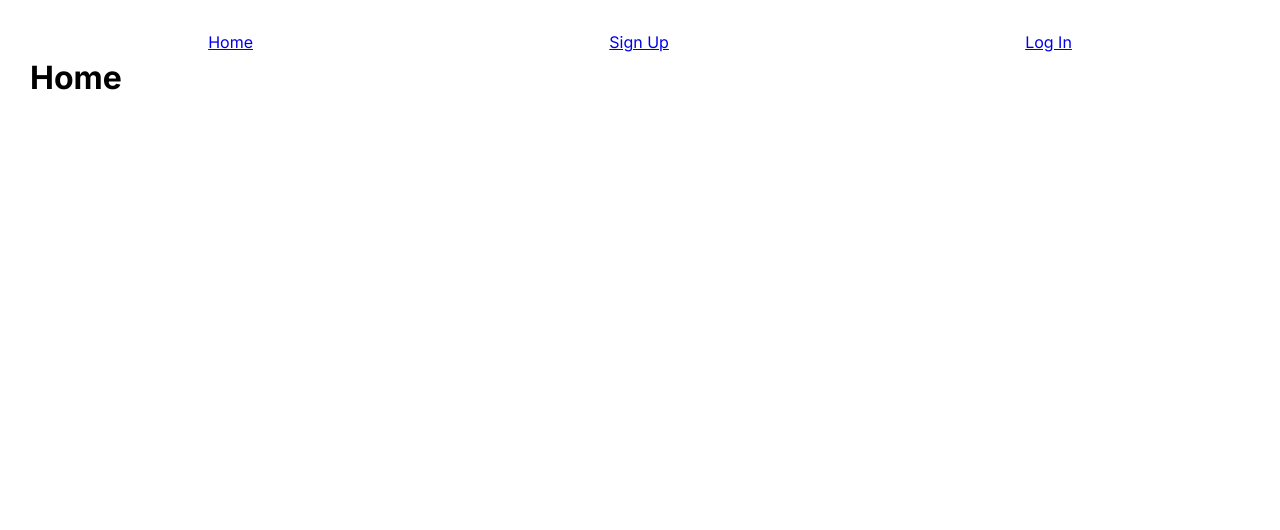
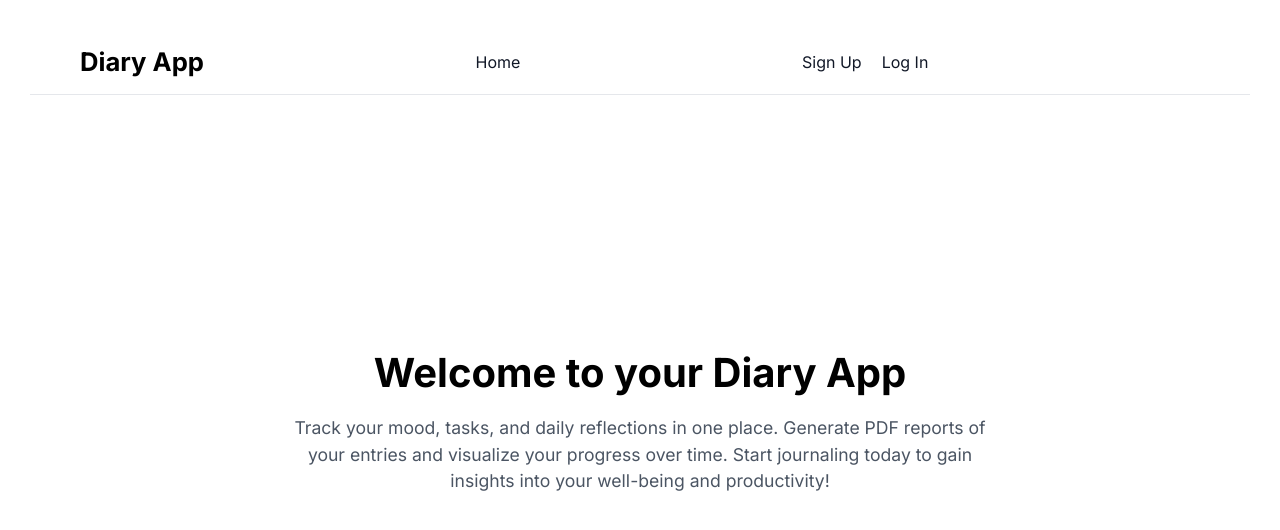
Before and after one commit to Tomek889/diary-app, a React (Vite) app in the folder client/: page / in a window 1280 px wide. Shown: the top 530 px of the page. Built offline with nearby package versions, Linux system fonts and the light colour scheme.

Commit message:
Style the navbar

```diff
--- a/client/package.json
+++ b/client/package.json
@@ -10,6 +10,8 @@
     "preview": "vite preview"
   },
   "dependencies": {
+    "@heroicons/react": "^2.2.0",
+    "@tailwindcss/postcss": "^4.2.4",
     "lucide-react": "^1.8.0",
     "react": "^19.2.5",
     "react-day-picker": "^9.14.0",
@@ -18,6 +20,7 @@
   },
   "devDependencies": {
     "@eslint/js": "^9.39.4",
+    "@tailwindcss/vite": "^4.2.4",
     "@types/react": "^19.2.14",
     "@types/react-dom": "^19.2.3",
     "@vitejs/plugin-react": "^6.0.1",
@@ -25,6 +28,7 @@
     "eslint-plugin-react-hooks": "^7.1.1",
     "eslint-plugin-react-refresh": "^0.5.2",
     "globals": "^17.5.0",
+    "tailwindcss": "^4.2.4",
     "vite": "^8.0.9"
   }
 }
--- a/client/src/components/Layout.jsx
+++ b/client/src/components/Layout.jsx
@@ -19,11 +19,18 @@ export default function Layout() {
   return (
     <>
       <nav>
-        <Link to="/">Home</Link>
-        {!email && <Link to="/signup">Sign Up</Link>}
-        {!email && <Link to="/login">Log In</Link>}
-        {email && <Link to="/dashboard">Dashboard</Link>}
-        {email && <button onClick={handleLogout}>Log Out</button>}
+        <p className="logo">Diary App</p>
+        <div className="pagesNav">
+          <Link to="/">Home</Link>
+          {email && <Link to="/dashboard">Dashboard</Link>}
+        </div>
+        {!email && (
+          <div className="auth-links">
+            <Link to="/signup">Sign Up</Link>
+            <Link to="/login">Log In</Link>
+          </div>
+        )}
+        <div>{email && <button onClick={handleLogout}>Log Out</button>}</div>
       </nav>
 
       <main>
--- a/client/src/index.css
+++ b/client/src/index.css
@@ -74,16 +74,11 @@ body {
   padding: 30px;
 }
 
-nav {
-  display: flex;
-  justify-content: space-around;
-}
-
 .dashboard {
   display: flex;
   justify-content: space-around;
   align-items: center;
-  height: 90vh;
+  min-height: calc(100vh - 200px);
 }
 
 .dashboard-right div {
@@ -95,3 +90,64 @@ nav {
 .entered-day {
   background-color: red;
 }
+
+nav {
+  display: flex;
+  gap: 20px;
+  justify-content: space-between;
+  align-items: center;
+  padding: 12px 50px;
+  border-bottom: 1px solid #e5e7eb;
+  background: #ffffff;
+}
+
+.pagesNav {
+    display: flex;
+    gap: 30px;
+}
+
+nav a,
+nav button {
+  text-decoration: none;
+  color: #111827;
+  background: transparent;
+  border: none;
+  cursor: pointer;
+  padding: 8px 10px;
+  border-radius: 8px;
+}
+
+nav a:hover,
+nav button:hover {
+  background: #f3f4f6;
+}
+
+main {
+  padding: 24px;
+}
+
+.home {
+  min-height: calc(100vh - 200px);
+  display: grid;
+  place-items: center;
+  text-align: center;
+}
+
+.home-content {
+  max-width: 700px;
+}
+
+.home h1 {
+  font-size: 2.5rem;
+  margin-bottom: 12px;
+}
+
+.home p {
+  font-size: 1.1rem;
+  color: #4b5563;
+}
+
+.logo {
+  font-size: 1.6rem;
+  font-weight: 700;
+}
--- a/client/src/pages/HomePage.jsx
+++ b/client/src/pages/HomePage.jsx
@@ -1,3 +1,18 @@
+
+
 export default function HomePage() {
-  return <h1>Home</h1>;
+  return (
+    <section className="home">
+      <div className="home-content">
+        <h1>Welcome to your Diary App</h1>
+        <p>
+          Track your mood, tasks, and daily reflections in one place. Generate
+          PDF reports of your entries and visualize your progress over time.
+          Start journaling today to gain insights into your well-being and
+          productivity!
+        </p>
+      </div>
+
+    </section>
+  );
 }
```
Also changed, not shown: 1 other file (tests, documents, lock files or other folders).
